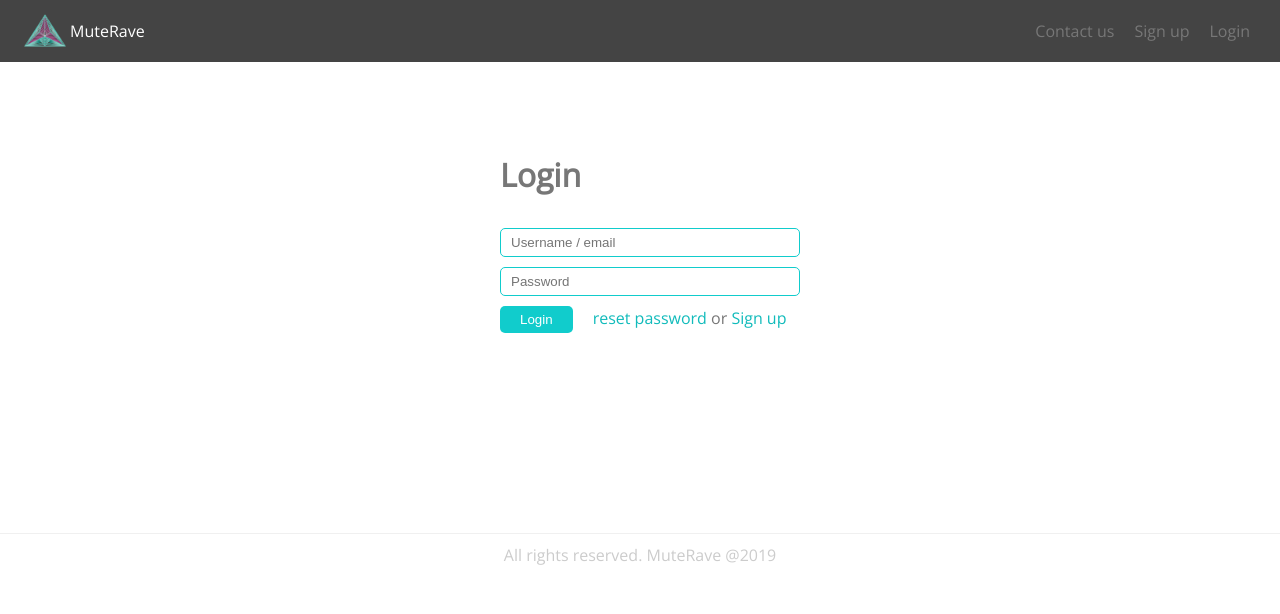
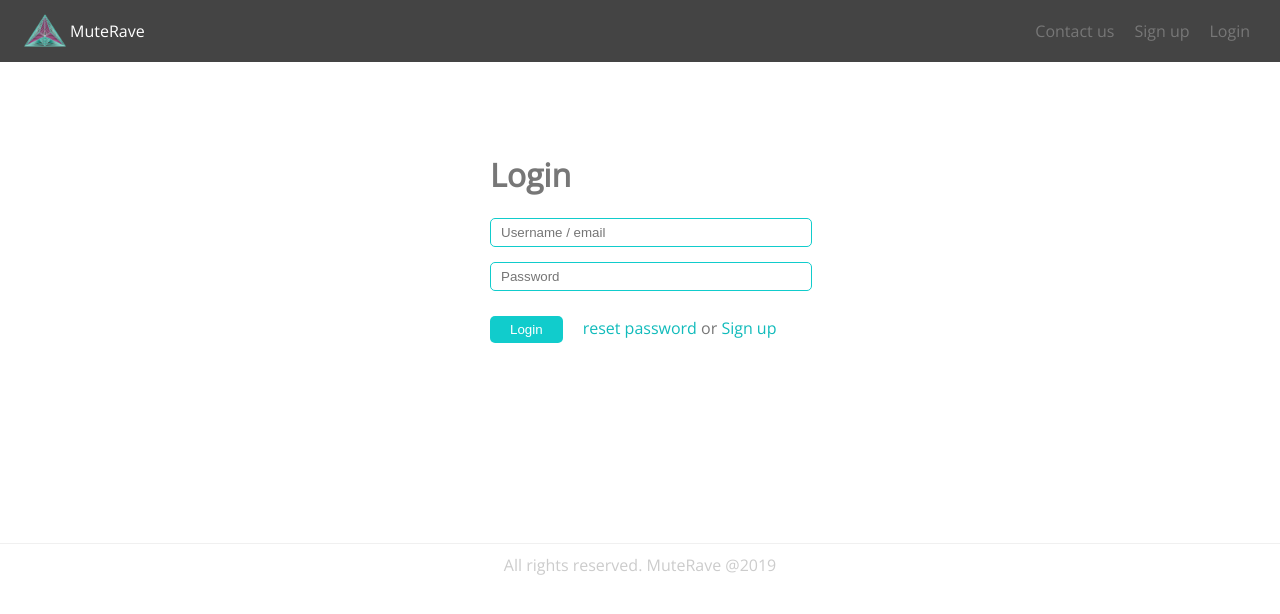
Before and after one commit to SallarShayegan/creaver-webapp, a Vue app: page /login in a window 1280 px wide. Shown: the top 614 px of the page. Built offline with nearby package versions, Linux system fonts and the light colour scheme.

Commit message:
added validation system via textbox component

```diff
--- /dev/null
+++ b/src/components/base/Textbox.vue
@@ -0,0 +1,107 @@
+<template>
+  <div class="textbox-container">
+    <div :class="`${color} info small-text`"
+         :style="opacity"
+         v-if="!disableInfo">
+      {{ placeholder }}
+    </div>
+    <input :type="type"
+           :value="value"
+           :placeholder="placeholder"
+           ref="input"
+           :class="borderColor"
+           @input="updateValue"
+           @change="$emit('change')"
+           @blur="$emit('blur'); blured = true"/>
+    <div class="error color-red">
+      {{ errors[0] }}
+    </div>
+  </div>
+</template>
+
+<script>
+export default {
+  props: {
+    value: String,
+    type: {
+      type: String,
+      default: 'text',
+    },
+    placeholder: String,
+    validation: String,
+    disableInfo: {
+      type: Boolean,
+      default: false,
+    },
+  },
+  data() {
+    return {
+      blured: false,
+    };
+  },
+  methods: {
+    updateValue() {
+      this.blured = false;
+      this.$emit('input', this.$refs.input.value);
+    },
+  },
+  computed: {
+    color() {
+      if (this.errors.length >= 1) return 'color-red';
+      return 'color-primary';
+    },
+    borderColor() {
+      if (this.errors.length >= 1) return 'border-red';
+      return 'border-primary';
+    },
+    requirements() {
+      if (this.validation) return this.validation.split(' ');
+      return [];
+    },
+    opacity() {
+      if (!this.value) return 'opacity: 0';
+      return 'opacity: 1';
+    },
+    errors() {
+      const errors = [];
+      if (!this.blured) return errors;
+      if (this.requirements.includes('not-empty') && !this.value) errors.push(`${this.placeholder} should not be empty`);
+      if (this.requirements.includes('email') && !this.value.match(/^\w+([.-]?\w+)*@\w+([.-]?\w+)*(\.\w{2,3})+$/)) errors.push('invalid email address');
+      if (this.requirements.includes('name') && !this.value.match(/^[a-zA-Z\s]*$/)) errors.push(`${this.placeholder} can only contain white space and letters`);
+      if (this.requirements.includes('username') && !this.value.match(/^[a-zA-Z0-9]+(\.{1}[a-zA-Z0-9]+)*$/)) errors.push(`${this.placeholder} can only contain letters, digits and dots`);
+      if (this.requirements.includes('phone') && !this.value.match(/\+{0,1}[0-9]+(\s{1}[0-9]+)*$/)) errors.push(`${this.placeholder} can only contain digits, white space and +`);
+
+      if (errors.length >= 1) this.$emit('error', errors);
+      return errors;
+    },
+  },
+};
+</script>
+
+<style scoped lang="scss">
+@import '../../style/variables.scss';
+
+.textbox-container {
+  margin-top: 7px;
+  min-width: 200px;
+}
+input {
+  width: 100%;
+}
+
+.border-primary {
+  border-color: $primary;
+}
+
+.border-red {
+  border-color: $red;
+}
+
+.error {
+  font-size: 9px;
+  height: 5px;
+}
+.info {
+  transition: opacity 0.2s;
+}
+</style>
--- a/src/components/tracks/TrackInput.vue
+++ b/src/components/tracks/TrackInput.vue
@@ -1,19 +1,20 @@
 <template>
   <div class="add-track">
     <div style="float:left">
-      <input type="text"
+      <textbox
             v-model="trackData.name"
             placeholder="Track name"
-            @change="sendData"/>
-      <input type="text"
+            @change="sendData"
+            validation="not-empty"/>
+      <textbox
             v-model="trackData.discription"
             placeholder="Discription"
             @change="sendData"/>
-      <input type="text"
+      <textbox
             v-model="trackData.place"
             placeholder="Creation place"
             @change="sendData"/>
-      <input type="text"
+      <textbox
             v-model="trackData.genre"
             placeholder="Genre"
             @change="sendData"/>
@@ -33,10 +34,12 @@
 
 <script>
 import ImageInput from '@/components/base/image/ImageInput.vue';
+import Textbox from '@/components/base/Textbox.vue';
 
 export default {
   components: {
     ImageInput,
+    Textbox,
   },
   props: {
     editingTrack: {
--- a/src/store/modules/people.js
+++ b/src/store/modules/people.js
@@ -89,6 +89,12 @@ export default {
         .catch(() => dispatch('sendNote', { message: 'Person not found.' }, { root: true }));
     },
 
+    loadProfileData({ commit }, username) {
+      axios.get(`people/profile/${username}`)
+        .then(result => commit('SET_PROFILE_DATA', result.data))
+        .catch(err => console.log(err));
+    },
+
     addNewPerson({ dispatch }, data) {
       axios.post('people', data)
         .then(() => {
@@ -99,7 +105,7 @@ export default {
     },
 
     async changePersonalData({ rootState, dispatch }, data) {
-      await axios.put(`people/${data.id}`, { data: data.data }, {
+      await axios.put('auth/edit-profile', { data: data.data }, {
         headers: { Authorization: rootState.auth.auth.token },
       });
       if (data.image) {
@@ -112,16 +118,19 @@ export default {
       dispatch('sendNote', { type: 'info', message: 'Edited successfully.' }, { root: true });
     },
 
-    removeProfileImage({ rootState }, id) {
-      axios.put(`people/${id}/remove-image`, null, {
+    changeProfileImage({ rootState }, data) {
+      axios.put('auth/change-image', data.profileImage, {
+        headers: {
+          Authorization: rootState.auth.auth.token,
+          'Content-Type': 'multipart/form-data',
+        },
+      });
+    },
+
+    removeProfileImage({ rootState }) {
+      axios.put('auth/remove-image', null, {
         headers: { Authorization: rootState.auth.auth.token },
       })
-        .catch(err => console.log(err));
-    },
-
-    loadProfileData({ commit }, username) {
-      axios.get(`people/profile/${username}`)
-        .then(result => commit('SET_PROFILE_DATA', result.data))
         .catch(err => console.log(err));
     },
 
@@ -129,7 +138,7 @@ export default {
       if (!rootState.auth.auth.token) dispatch('sendNote', { type: 'error', message: 'First sign in.' }, { root: true });
       else if (data.following_id === data.follower_id) dispatch('sendNote', { type: 'error', message: "Can't follow yourself!" }, { root: true });
       else {
-        axios.put(`people/${data.follower_id}/follow/${data.following_id}`, null, {
+        axios.put(`auth/follow/${data.following_id}`, null, {
           headers: { Authorization: rootState.auth.auth.token },
         })
           .then(() => dispatch('refreshAuthData', null, { root: true }))
@@ -139,7 +148,7 @@ export default {
     },
 
     unfollow({ rootState, dispatch, commit }, data) {
-      axios.put(`people/${data.follower_id}/unfollow/${data.following_id}`, null, {
+      axios.put(`auth/unfollow/${data.following_id}`, null, {
         headers: { Authorization: rootState.auth.auth.token },
       })
         .then(() => dispatch('refreshAuthData', null, { root: true }))
@@ -147,12 +156,5 @@ export default {
         .catch(err => console.log(err));
     },
 
-    // eslint-disable-next-line
-    changeProfileImage({ }, data) {
-      axios.put(`people/${data.id}/change-image`, data.profileImage, {
-        headers: { 'Content-Type': 'multipart/form-data' },
-      });
-    },
-
   },
 };
--- a/src/style/global.scss
+++ b/src/style/global.scss
@@ -38,22 +38,6 @@ button:hover {
   background: white;
 }
 
-.background-red {
-  background: $red;
-}
-
-.background-red:hover {
-  background: $red_dark;
-}
-
-.background-green {
-  background: $green;
-}
-
-.background-green:hover {
-  background: $green_dark;
-}
-
 a {
   color: $primary_dark;
   text-decoration: none;
@@ -75,6 +59,38 @@ textarea {
   font-size: 10pt;
   color: $secondary;
   outline: none;
+}
+
+.border-primary {
+  border-color: $primary;
+}
+
+.border-red {
+  border-color: $red;
+}
+
+.color-primary {
+  color: $primary;
+}
+
+.color-red {
+  color: $red;
+}
+
+.background-red {
+  background: $red;
+}
+
+.background-red:hover {
+  background: $red_dark;
+}
+
+.background-green {
+  background: $green;
+}
+
+.background-green:hover {
+  background: $green_dark;
 }
 
 .container {
--- a/src/views/Login.vue
+++ b/src/views/Login.vue
@@ -3,10 +3,20 @@
     <div class="login-container">
       <div class="center">
         <h1>Login</h1>
-      </div>
-      <input type="text" v-model="username" placeholder="Username / email"/>
-      <input type="password" v-model="password" placeholder="Password"/>
-      <div class="center">
+        <textbox v-model="username"
+                 placeholder="Username / email"
+                 disableInfo
+                 validation="not-empty"
+                 @input="error = false"
+                 @error="error = true"/>
+        <textbox type="password"
+                 v-model="password"
+                 placeholder="Password"
+                 disableInfo
+                 validation="not-empty"
+                 @input="error = false"
+                 @error="error = true"
+                 style="margin:10px 0 20px"/>
         <button style="margin-right: 20px;" @click="login">Login</button>
         <router-link to="/">reset password</router-link> or
         <router-link to="/sign-up">Sign up</router-link>
@@ -16,22 +26,29 @@
 </template>
 
 <script>
+import Textbox from '../components/base/Textbox.vue';
+
 export default {
+  components: {
+    Textbox,
+  },
   data() {
     return {
       username: '',
       password: '',
+      error: false,
     };
   },
   methods: {
     login() {
+      if (this.error) return this.$store.dispatch('sendNote', { message: 'Please correct marked fields.' });
       const data = {
         password: this.password,
       };
       if (this.username.match(/^\w+([.-]?\w+)*@\w+([.-]?\w+)*(\.\w{2,3})+$/)) {
         data.email = this.username;
       } else data.username = this.username;
-      this.$store.dispatch('login', data);
+      return this.$store.dispatch('login', data);
     },
   },
   computed: {
@@ -50,11 +67,10 @@ export default {
   padding: 20px 0 200px 0;
   display: grid;
   grid-template-columns: 25% 50% 25%;
-  grid-gap: 10px;
+  grid-gap: 0;
 }
-input, .center {
-  grid-column-start: 2;
-  grid-column-end: 3;
+.center {
+  grid-column: 2;
 }
 
 @media screen and (max-width: 600px) {
```
Also changed, not shown: src/components/profile/ProfileEdit.vue (+42 -27 lines).
